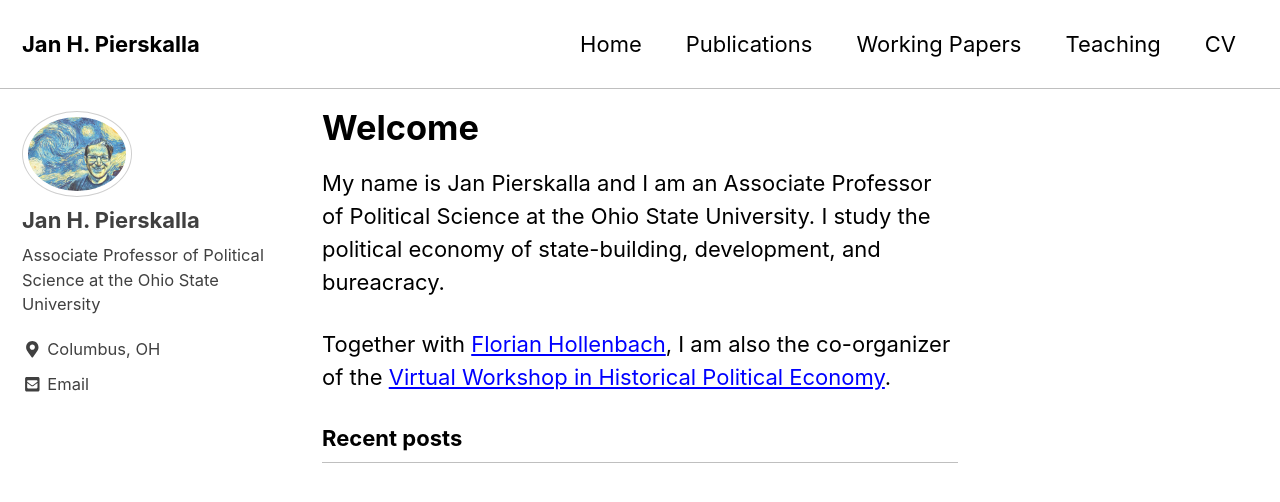
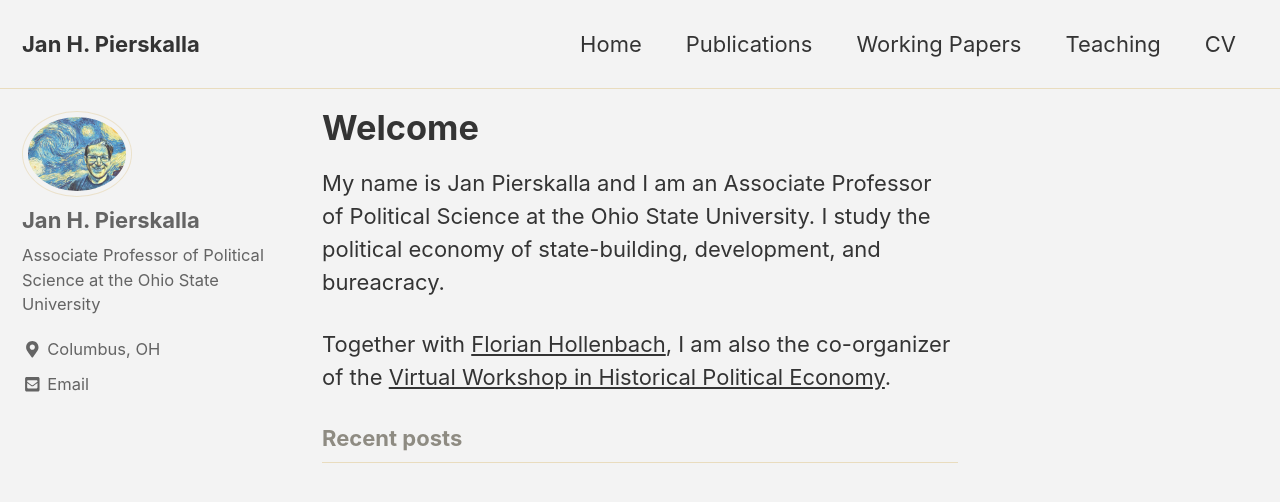
Before and after one commit to jpierskalla/jpierskalla.github.io, a Jekyll site: the page built from index.md, in a window 1280 px wide and 900 px high. Shown: the top 502 px of the window. Built offline with Jekyll 4.4.1, drawn with Linux system fonts in a browser that asks for light colours; nearby versions of some CDN libraries; our own code applies the rules of GitHub Pages for plain Markdown files.

Commit message:
Update _config.yml

```diff
--- a/_config.yml
+++ b/_config.yml
@@ -12,7 +12,7 @@
 
 # theme                  : "minimal-mistakes-jekyll"
 # remote_theme           : "mmistakes/minimal-mistakes"
-minimal_mistakes_skin    : "contrast" #"contrast" # "air", "aqua", "contrast", "dark", "dirt", "neon", "mint", "plum", "sunrise"
+minimal_mistakes_skin    : "dirt" #"contrast" # "air", "aqua", "contrast", "dark", "dirt", "neon", "mint", "plum", "sunrise"
 
 # Site Settings
 locale                   : "en-US"
```
